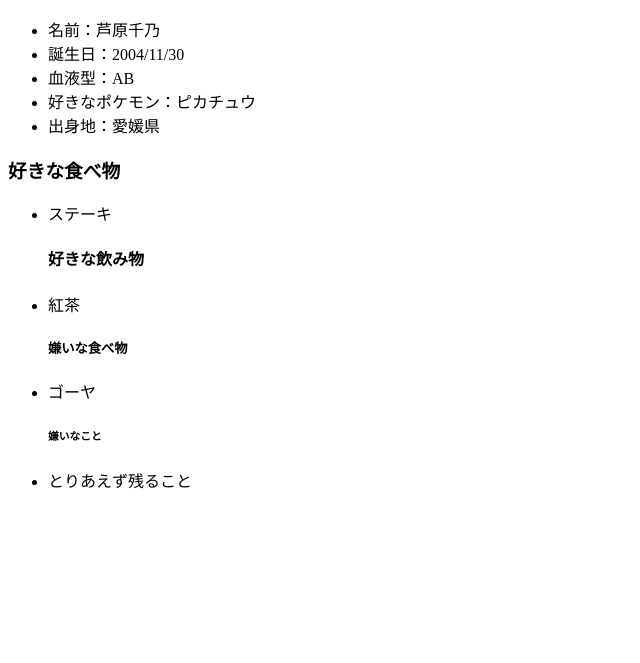
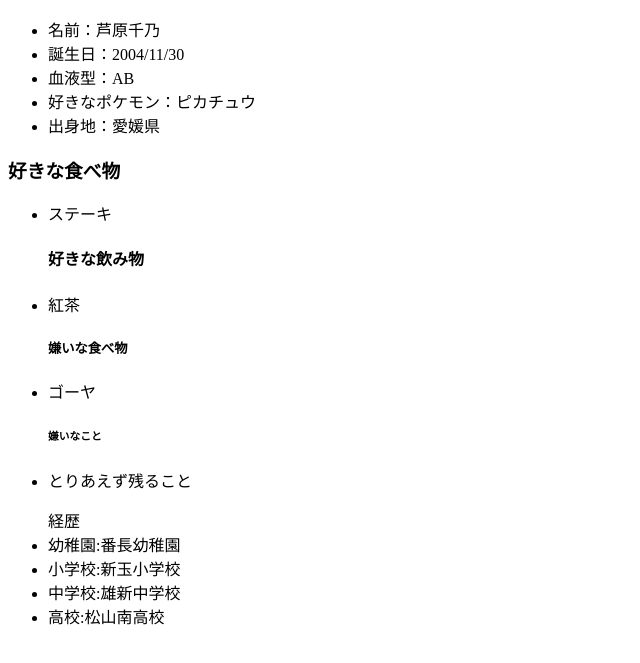
Before and after one commit to a-yukino/git_practice2023, a plain HTML site: page index.html in a window 1280 px wide. Shown: the part 127-790 px from the top of the page, without its empty margins (0-640 px from the left). Drawn offline with Linux system fonts and the light colour scheme.

Commit message:
経歴の追加

```diff
--- a/index.html
+++ b/index.html
@@ -42,6 +42,14 @@
             <li>とりあえず残ること</li>
         </ul>
 
+        <ul>
+        <h7>経歴</h7>
+            <li>幼稚園:番長幼稚園</li>
+            <li>小学校:新玉小学校</li>
+            <li>中学校:雄新中学校</li>
+            <li>高校:松山南高校</li>
+        </ul>
+
     </body>
 
 </html>
```
